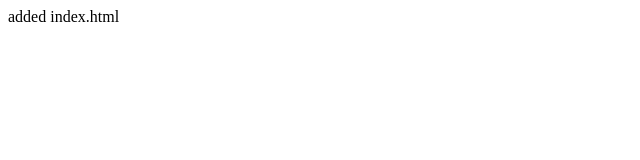
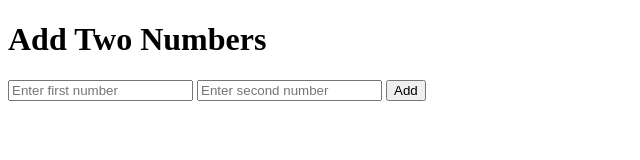
Before and after one commit to apoorva-mohan-poojari/dummy1, a plain HTML site: page index.html in a window 1280 px wide. Shown: the whole page, without its empty margins (0-640 px from the left). Drawn offline with Linux system fonts and the light colour scheme.

Commit message:
feat to add 2 numbers

```diff
--- a/index.html
+++ b/index.html
@@ -3,9 +3,21 @@
 <head>
     <meta charset="UTF-8">
     <meta name="viewport" content="width=device-width, initial-scale=1.0">
-    <title>Document</title>
+    <title>Add Two Numbers</title>
+    <script>
+        function addNumbers() {
+            const num1 = parseFloat(document.getElementById('num1').value);
+            const num2 = parseFloat(document.getElementById('num2').value);
+            const sum = num1 + num2;
+            document.getElementById('result').innerText = 'Result: ' + sum;
+        }
+    </script>
 </head>
 <body>
-    added index.html
+    <h1>Add Two Numbers</h1>
+    <input type="number" id="num1" placeholder="Enter first number" />
+    <input type="number" id="num2" placeholder="Enter second number" />
+    <button onclick="addNumbers()">Add</button>
+    <p id="result"></p>
 </body>
 </html>
```
